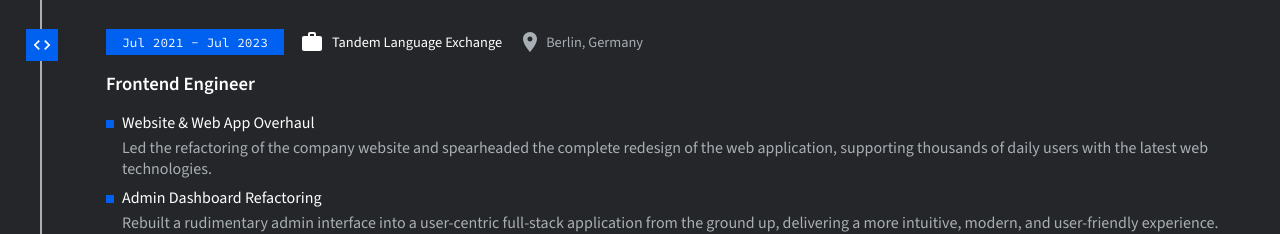
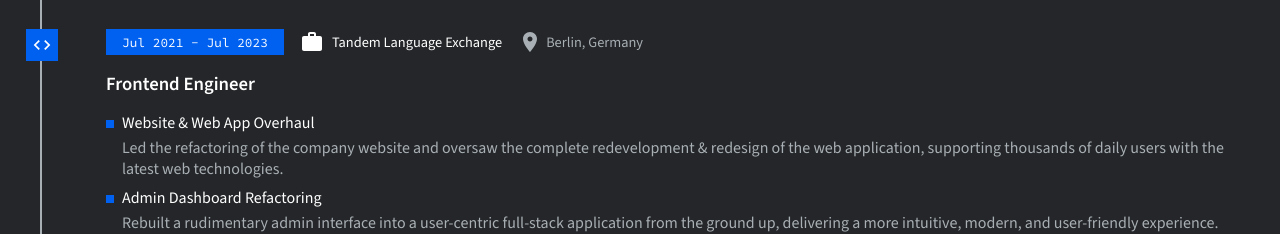
Before and after one commit to arnovanstaden/ArnovS, a Next.js app: page / in a window 1280 px wide. Shown: the part 3100-3334 px from the top of the page. Built offline with nearby package versions, Linux system fonts and the light colour scheme.

Commit message:
rework experience

```diff
--- a/src/components/content/Experience/index.tsx
+++ b/src/components/content/Experience/index.tsx
@@ -45,7 +45,7 @@ export const data: IExperienceItem[] = [
       <ul>
         <li>
           <span>Website & Web App Overhaul</span>
-          <p>Led the refactoring of the company website and spearheaded the complete redesign of the web application, supporting thousands of daily users with the latest web technologies.</p>
+          <p>Led the refactoring of the company website and oversaw the complete redevelopment & redesign of the web application, supporting thousands of daily users with the latest web technologies.</p>
         </li>
 
         <li>
```
